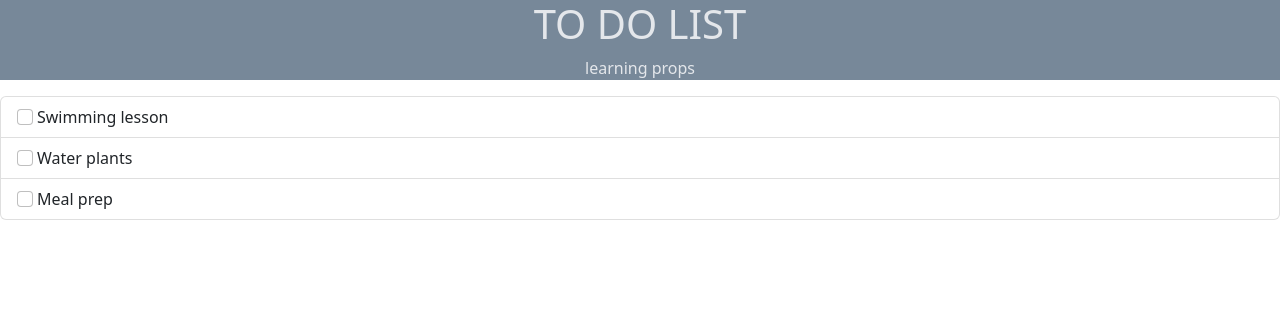
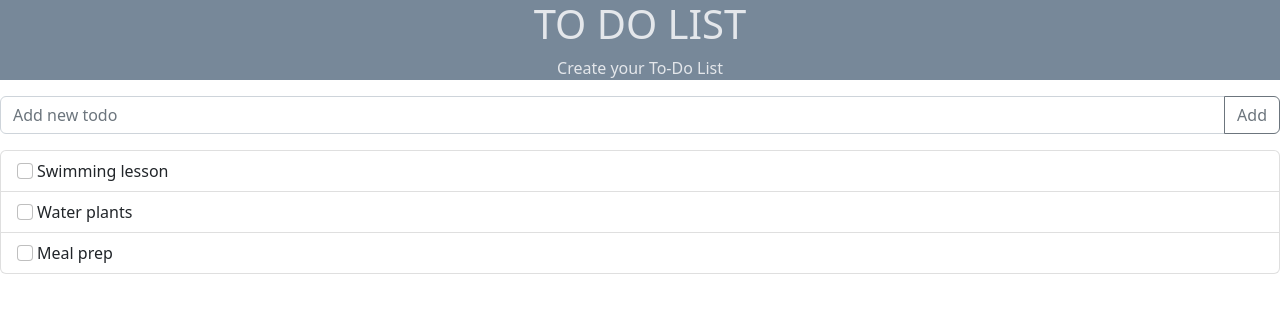
Before and after one commit to malgo-slota/todo-react, a React (Create React App) app in the folder app/: page / in a window 1280 px wide. Shown: the top 312 px of the page. Built offline with nearby package versions, Linux system fonts and the light colour scheme.

Commit message:
add form component

```diff
--- a/app/src/App.js
+++ b/app/src/App.js
@@ -3,15 +3,17 @@ import './App.css';
 
 //components
 import Header from './components/Header';
+import Form from './components/Form';
 import TodoList from './components/TodoList';
 
 function App() {
   //js code here: functions, variables etc.
-  const subtitle = "learning props";
+  const subtitle = "Create your To-Do List";
 
   return (
     <div>
       <Header text={subtitle} />
+      <Form />
       <TodoList />
     </div>
   );
--- /dev/null
+++ b/app/src/components/Form.js
@@ -0,0 +1,17 @@
+import React from "react";
+
+function Form () {
+    return (
+        <form className="input-group mb-3">
+            <input className="form-control"
+                    type="text"
+                    placeholder="Add new todo"/>
+            <button className="btn btn-outline-secondary"
+                    type="submit">
+                Add
+            </button>
+        </form>
+    );
+}
+
+export default Form;
```
